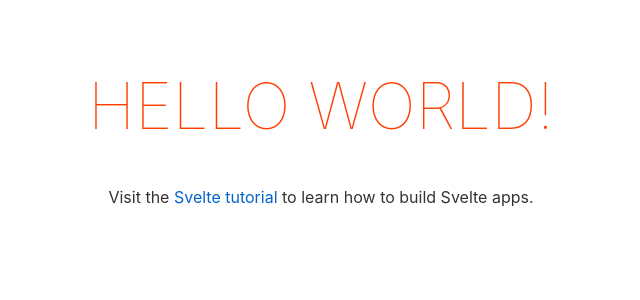
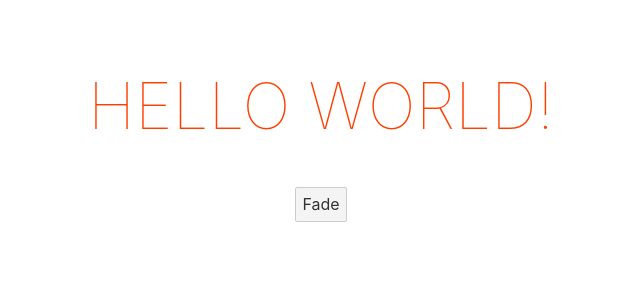
Before and after one commit to ronnyszutu/levelup-animation, a Svelte app: page / in a window 1280 px wide. Shown: the top 300 px of the page, without its empty margins (319-959 px from the left). Built offline with nearby package versions, Linux system fonts and the light colour scheme.

Commit message:
Transitions 101

```diff
--- a/src/App.svelte
+++ b/src/App.svelte
@@ -1,10 +1,15 @@
 <script>
+	import { fade } from 'svelte/transition';
 	export let name;
+
+	let isReady = 'false';
 </script>
 
 <main>
-	<h1>Hello {name}!</h1>
-	<p>Visit the <a href="https://svelte.dev/tutorial">Svelte tutorial</a> to learn how to build Svelte apps.</p>
+	{#if isReady}
+		 <h1 transition:fade>Hello {name}!</h1>
+	{/if}
+	<button on:click={() => isReady = !isReady }>Fade</button>
 </main>
 
 <style>
```
